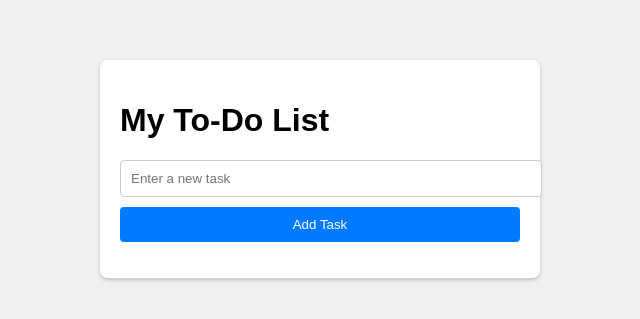
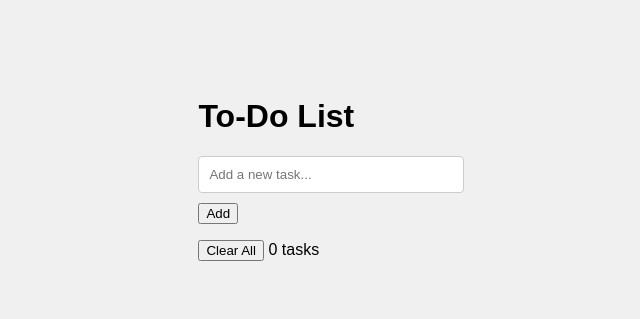
Before and after one commit to oyed88/dynamic-to-do-list-js, a plain HTML site: page index.html in a window 1280 px wide. Shown: the part 231-550 px from the top of the page, without its empty margins (320-960 px from the left). Drawn offline with Linux system fonts and the light colour scheme.

Commit message:
Update index.html

```diff
--- a/index.html
+++ b/index.html
@@ -1,21 +1,31 @@
 <!DOCTYPE html>
 <html lang="en">
 <head>
-    <meta charset="UTF-8">
-    <title>To-Do List Application</title>
-    <link rel="stylesheet" href="styles.css">
+  <meta charset="utf-8" />
+  <meta name="viewport" content="width=device-width,initial-scale=1" />
+  <title>Dynamic To-Do List</title>
+  <link rel="stylesheet" href="styles.css" />
 </head>
 <body>
-    <div id="todo-app">
-        <h1>My To-Do List</h1>
-        <input type="text" id="task-input" placeholder="Enter a new task">
-        <button id="add-task-btn">Add Task</button>
+  <main class="app">
+    <h1>To-Do List</h1>
 
-        <ul id="task-list">
-            <!-- Tasks will be listed here -->
-        </ul>
-    </div>
+    <form id="task-form" class="task-form" aria-label="Add task">
+      <input id="task-input" type="text" placeholder="Add a new task..." autocomplete="off" />
+      <!-- NOTE: id must match the JS selection (addButton) -->
+      <button id="add-button" type="button">Add</button>
+    </form>
 
-    <script src="script.js"></script>
+    <section class="tasks-section">
+      <ul id="task-list" class="task-list" aria-live="polite"></ul>
+    </section>
+
+    <footer class="footer">
+      <button id="clear-all" type="button">Clear All</button>
+      <span id="task-count">0 tasks</span>
+    </footer>
+  </main>
+
+  <script src="script.js" defer></script>
 </body>
 </html>
```
